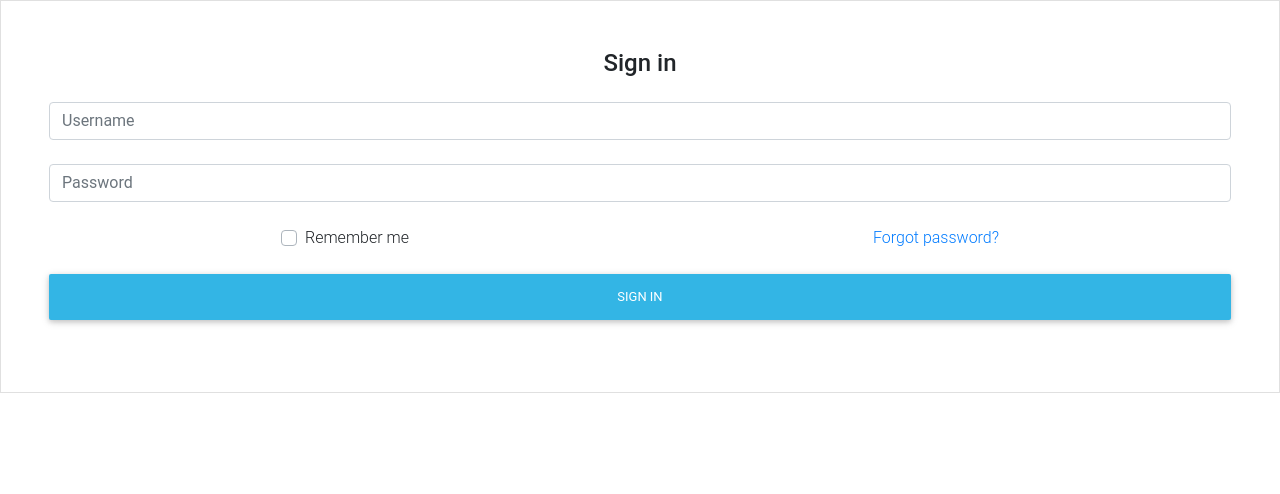
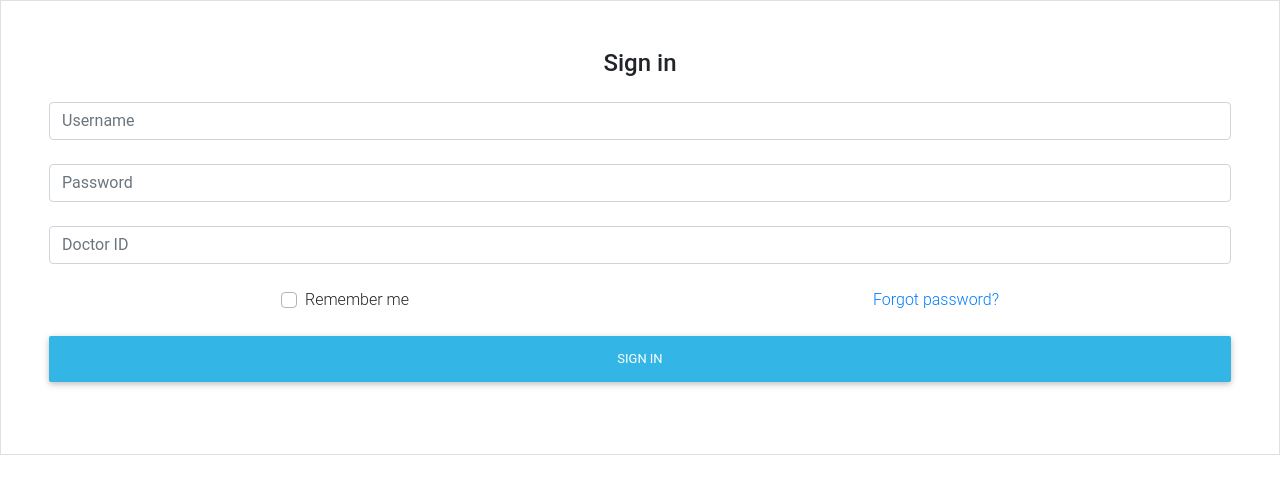
Before and after one commit to izuua/project_2, a Node server app: page / in a window 1280 px wide. Shown: the top 494 px of the page. Run offline with Node 20, Linux system fonts and the light colour scheme; some libraries are stand-ins or nearby versions.

Commit message:
adding doctorID

```diff
--- a/views/index.html
+++ b/views/index.html
@@ -42,8 +42,10 @@
     <p class="h4 mb-4">Sign in</p>
     <input type="email" id="defaultLoginFormEmail" class="form-control mb-4" placeholder="Username">
 
+
     <input type="password" id="defaultLoginFormPassword" class="form-control mb-4" placeholder="Password">
 
+    <input type="text" id="doctorNumber" class="form-control mb-4" placeholder="Doctor ID">
     <div class="d-flex justify-content-around">
       <div>
 
```
